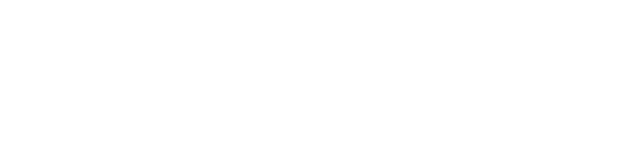
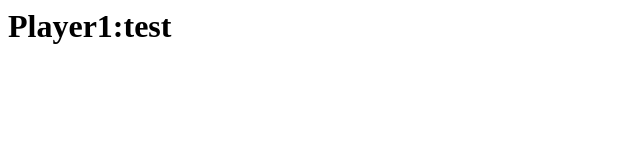
Before and after one commit to gug2/gug2.github.io, a plain HTML site: page index.html in a window 1280 px wide. Shown: the whole page, without its empty margins (0-640 px from the left). Drawn offline with Linux system fonts and the light colour scheme.

Commit message:
Update index.html

```diff
--- a/index.html
+++ b/index.html
@@ -1,6 +1,7 @@
 <html>
 	<body>
 		<h1>
+<ulc>Player1:test
 		</h1>
 	</body>
 </html>
```
